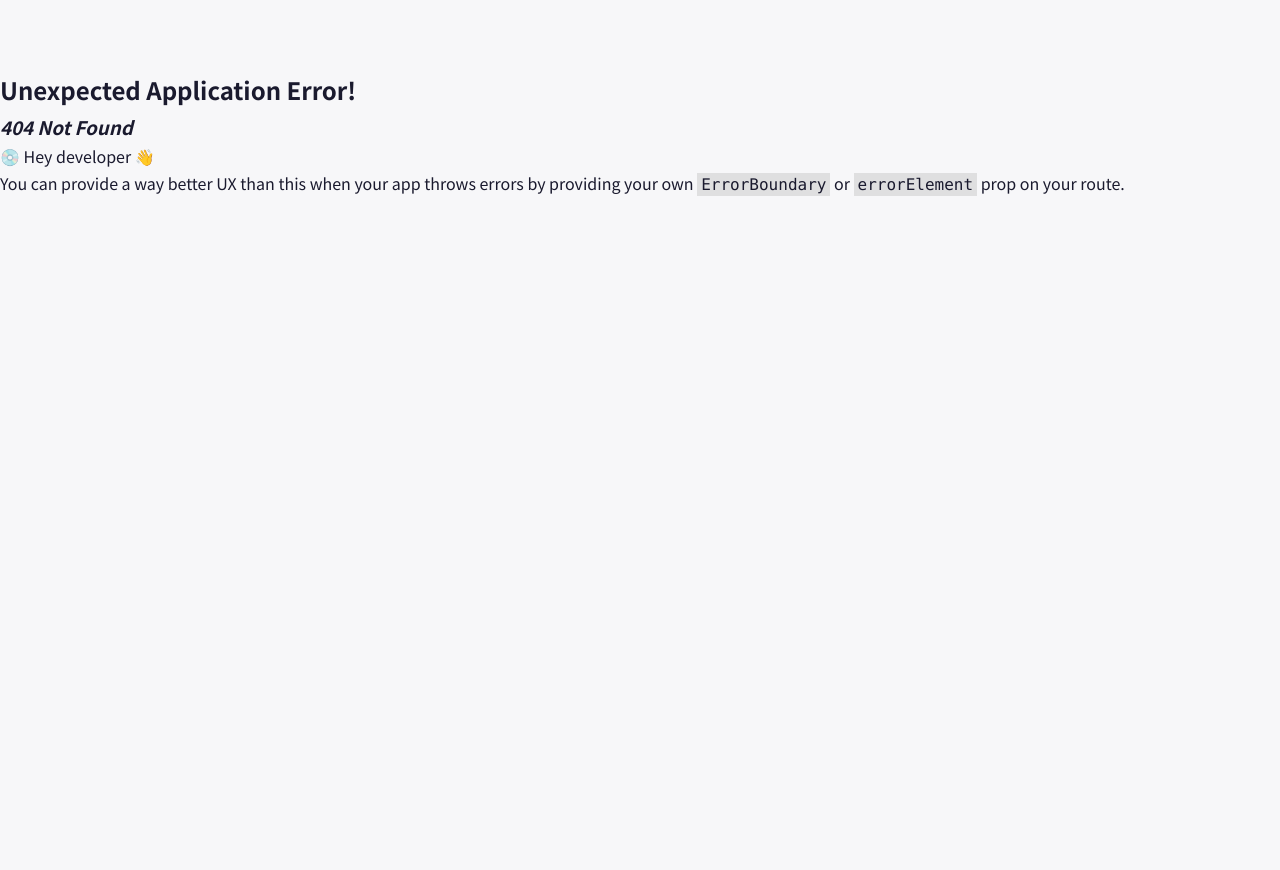
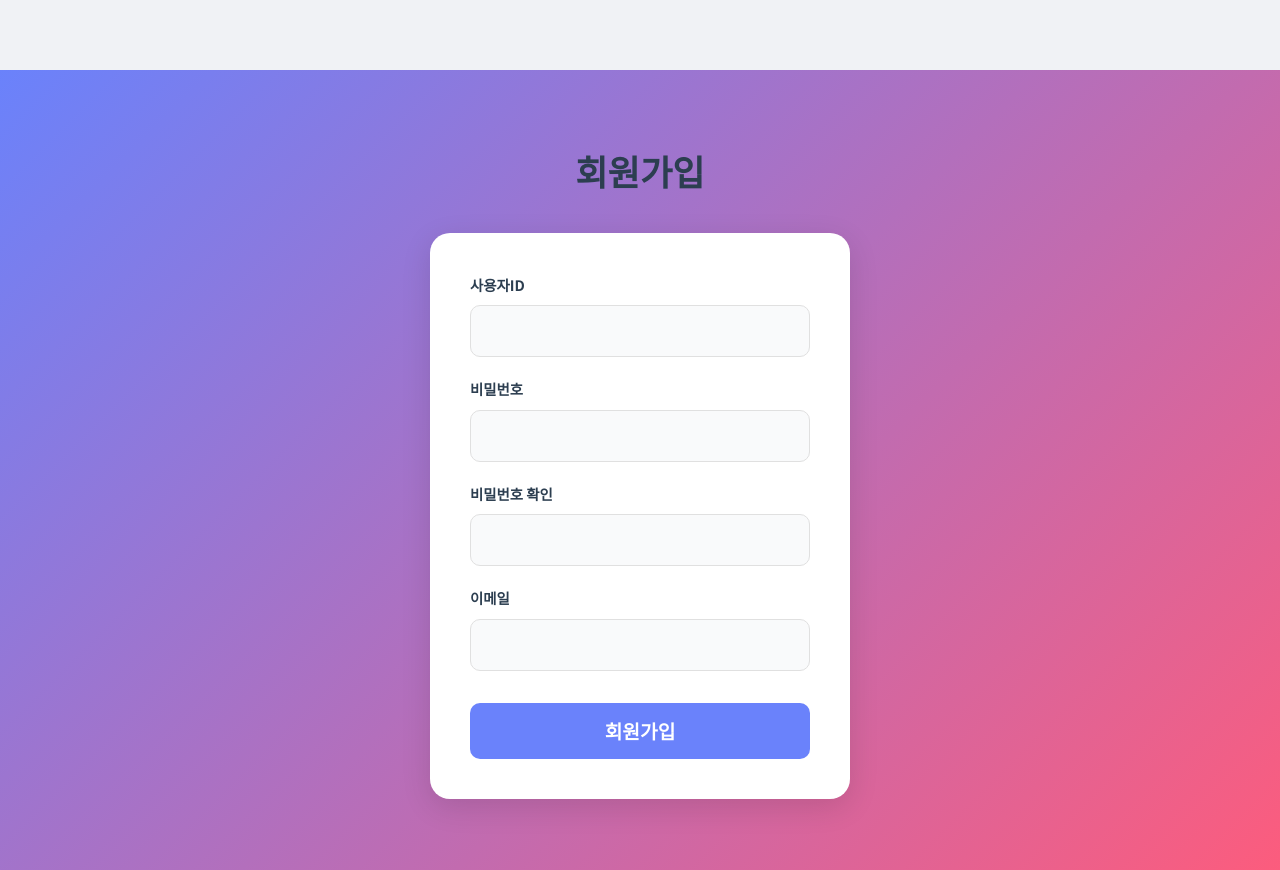
Before and after one commit to MeritEnding/jguard, a React (Create React App) app in the folder jguard_frontend/: page /signup in a window 1280 px wide. Before the commit this address had no page. Before the commit the page ends 800 px from the top, so only its background shows below. Built offline with nearby package versions, Linux system fonts and the light colour scheme.

Commit message:
feat(user-front): 회원가입 폼 화면 구현

```diff
--- /dev/null
+++ b/jguard_frontend/src/Signup_form.css
@@ -0,0 +1,127 @@
+/* src/Signup_form.css - 기존 JSX 구조에 맞춘 전문가 디자인 */
+
+/* --- 폰트 및 전역 변수 (일관성 유지) --- */
+@import url('https://fonts.googleapis.com/css2?family=Noto+Sans+KR:wght@400;500;700&display=swap');
+
+:root {
+    --primary-color: #6a82fb;
+    --secondary-color: #fc5c7d;
+    --text-dark: #2c3e50;
+    --text-medium: #555;
+    --bg-light: #f0f2f5;
+    --bg-white: #ffffff;
+    --border-light: #e0e0e0;
+    --border-focus: #6a82fb;
+    --success-color: #10b981;
+    --error-color: #ef4444;
+    --shadow-medium: 0 8px 30px rgba(0, 0, 0, 0.12);
+}
+
+/* --- 페이지 전체 레이아웃 --- */
+/* signup-container를 전체 페이지를 감싸는 역할로 활용 */
+.signup-container {
+    display: flex;
+    flex-direction: column;
+    justify-content: center;
+    align-items: center;
+    min-height: 100vh;
+    background: linear-gradient(135deg, var(--primary-color) 0%, var(--secondary-color) 100%);
+    padding: 24px;
+    box-sizing: border-box; /* padding을 포함하여 크기 계산 */
+}
+
+/* --- 회원가입 폼 카드 --- */
+.signup-form {
+    width: 100%;
+    max-width: 420px;
+    background-color: var(--bg-white);
+    padding: 40px;
+    border-radius: 20px;
+    box-shadow: var(--shadow-medium);
+    text-align: left; /* 폼 내부 요소는 왼쪽 정렬 */
+}
+
+/* --- 헤더 및 메시지 박스 --- */
+.signup-title {
+    text-align: center;
+    font-size: 2.2rem;
+    font-weight: 800;
+    color: var(--text-dark);
+    margin-bottom: 32px;
+}
+
+.error-box, .success-box {
+    padding: 14px;
+    margin-bottom: 20px;
+    border-radius: 8px;
+    font-weight: 500;
+    text-align: center;
+}
+.error-box {
+    background-color: rgba(239, 68, 68, 0.1);
+    color: var(--error-color);
+}
+.success-box {
+    background-color: rgba(16, 185, 129, 0.1);
+    color: var(--success-color);
+}
+
+/* --- 폼 요소 (라벨, 인풋) --- */
+.signup-form label {
+    display: block;
+    font-size: 0.9rem;
+    font-weight: 600;
+    color: var(--text-dark);
+    margin-bottom: 8px;
+}
+
+.signup-form input {
+    width: 100%;
+    height: 52px;
+    padding: 0 16px;
+    border: 1px solid var(--border-light);
+    border-radius: 10px;
+    background-color: #f9fafb;
+    font-size: 1rem;
+    color: var(--text-dark);
+    transition: all 0.2s ease;
+    margin-bottom: 20px; /* 각 인풋 사이의 간격 */
+}
+
+.signup-form input:focus {
+    outline: none;
+    background-color: var(--bg-white);
+    border-color: var(--border-focus);
+    box-shadow: 0 0 0 3px rgba(106, 130, 251, 0.2);
+}
+
+/* --- 회원가입 버튼 --- */
+.signup-form button[type="submit"] {
+    width: 100%;
+    height: 56px;
+    background: var(--primary-color);
+    color: white;
+    font-size: 1.2rem;
+    font-weight: 700;
+    border: none;
+    border-radius: 10px;
+    cursor: pointer;
+    margin-top: 12px;
+    transition: all 0.3s ease;
+}
+
+.signup-form button[type="submit"]:hover {
+    background: #5a72e8;
+    transform: translateY(-2px);
+    box-shadow: 0 6px 20px rgba(106, 130, 251, 0.3);
+}
+
+/* --- 반응형 디자인 --- */
+@media (max-width: 480px) {
+    .signup-form {
+        padding: 32px 24px;
+    }
+    .signup-title {
+        font-size: 1.8rem;
+    }
+}
--- /dev/null
+++ b/jguard_frontend/src/Signup_form.jsx
@@ -0,0 +1,115 @@
+// SignupForm.jsx
+import React, { useState } from 'react';
+import './Signup_form.css'; // CSS는 별도 파일로 분리
+
+const SignupForm = () => {
+  const [formData, setFormData] = useState({
+    username: '',
+    password1: '',
+    password2: '',
+    email: '',
+  });
+
+  const [errors, setErrors] = useState([]);
+  const [successMessage, setSuccessMessage] = useState('');
+
+  const handleChange = (e) => {
+    setFormData(prev => ({
+      ...prev,
+      [e.target.name]: e.target.value,
+    }));
+  };
+
+  const handleSubmit = async (e) => {
+    e.preventDefault();
+    setErrors([]);
+    setSuccessMessage('');
+
+    try {
+      const response = await fetch('/api/user/signup', {
+        method: 'POST',
+        headers: {
+          'Content-Type': 'application/json',
+        },
+        body: JSON.stringify(formData),
+      });
+
+      const result = await response.text(); // 백엔드 응답이 JSON이면 .json()
+      if (response.ok) {
+        setSuccessMessage(result);
+        setFormData({
+          username: '',
+          password1: '',
+          password2: '',
+          email: '',
+        });
+      } else {
+        setErrors([result]);
+      }
+    } catch (error) {
+      setErrors(['서버 오류: ' + error.message]);
+    }
+  };
+
+  return (
+    <div className="signup-container">
+      <h2 className="signup-title">회원가입</h2>
+
+      {errors.length > 0 && (
+        <div className="error-box">
+          {errors.map((err, idx) => (
+            <p key={idx} className="error-message">{err}</p>
+          ))}
+        </div>
+      )}
+
+      {successMessage && <div className="success-box">{successMessage}</div>}
+
+      <form onSubmit={handleSubmit} className="signup-form">
+        <label htmlFor="username">사용자ID</label>
+        <input
+          type="text"
+          id="username"
+          name="username"
+          value={formData.username}
+          onChange={handleChange}
+          required
+        />
+
+        <label htmlFor="password1">비밀번호</label>
+        <input
+          type="password"
+          id="password1"
+          name="password1"
+          value={formData.password1}
+          onChange={handleChange}
+          required
+        />
+
+        <label htmlFor="password2">비밀번호 확인</label>
+        <input
+          type="password"
+          id="password2"
+          name="password2"
+          value={formData.password2}
+          onChange={handleChange}
+          required
+        />
+
+        <label htmlFor="email">이메일</label>
+        <input
+          type="email"
+          id="email"
+          name="email"
+          value={formData.email}
+          onChange={handleChange}
+          required
+        />
+
+        <button type="submit">회원가입</button>
+      </form>
+    </div>
+  );
+};
+
+export default SignupForm;
--- a/jguard_frontend/src/router.js
+++ b/jguard_frontend/src/router.js
@@ -1,11 +1,18 @@
 import { createBrowserRouter } from 'react-router-dom';
 import Home from './Home';
+
+import Signup_form from './Signup_form';
 
 const router = createBrowserRouter([
     {
         id: 0,
         path: '/',
         element: <Home />,
+    },
+    {
+        id:8,
+        path: '/signup',
+        element: <Signup_form/>
     }
 
 ]);
```
